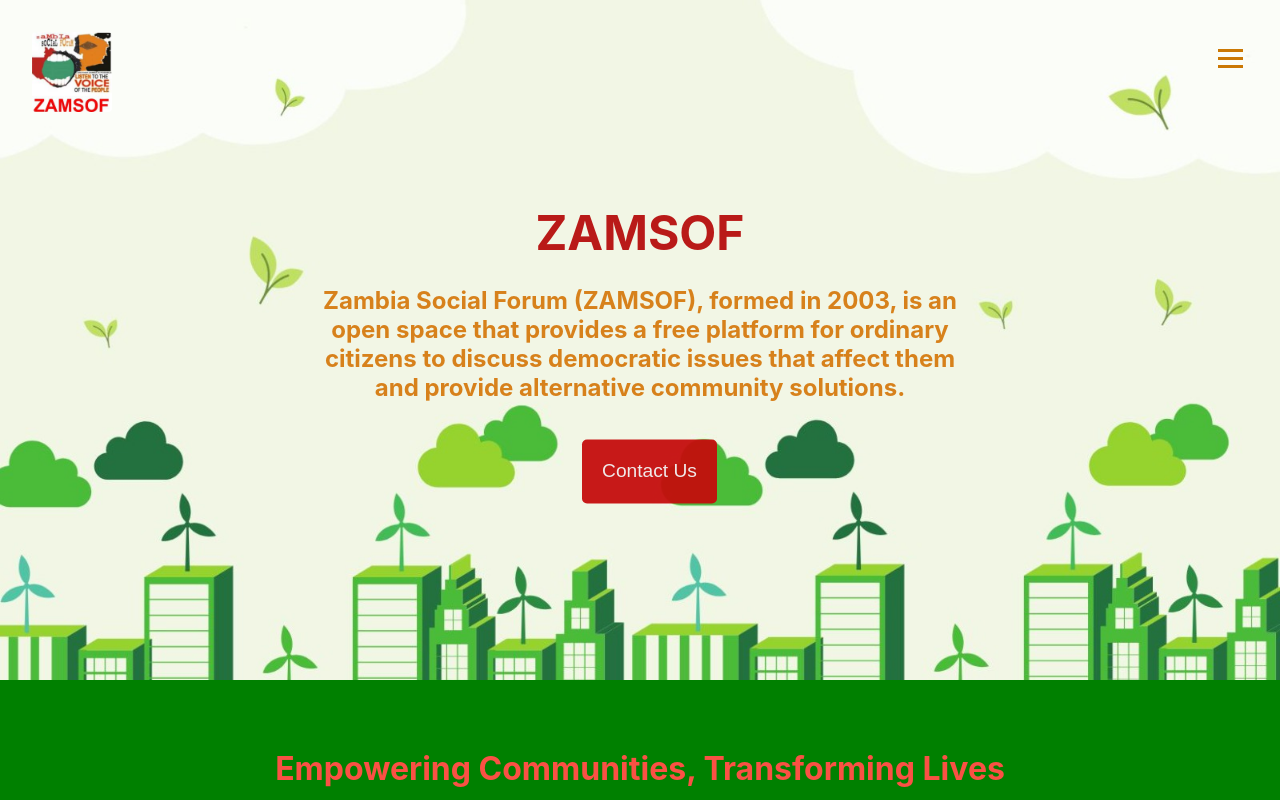
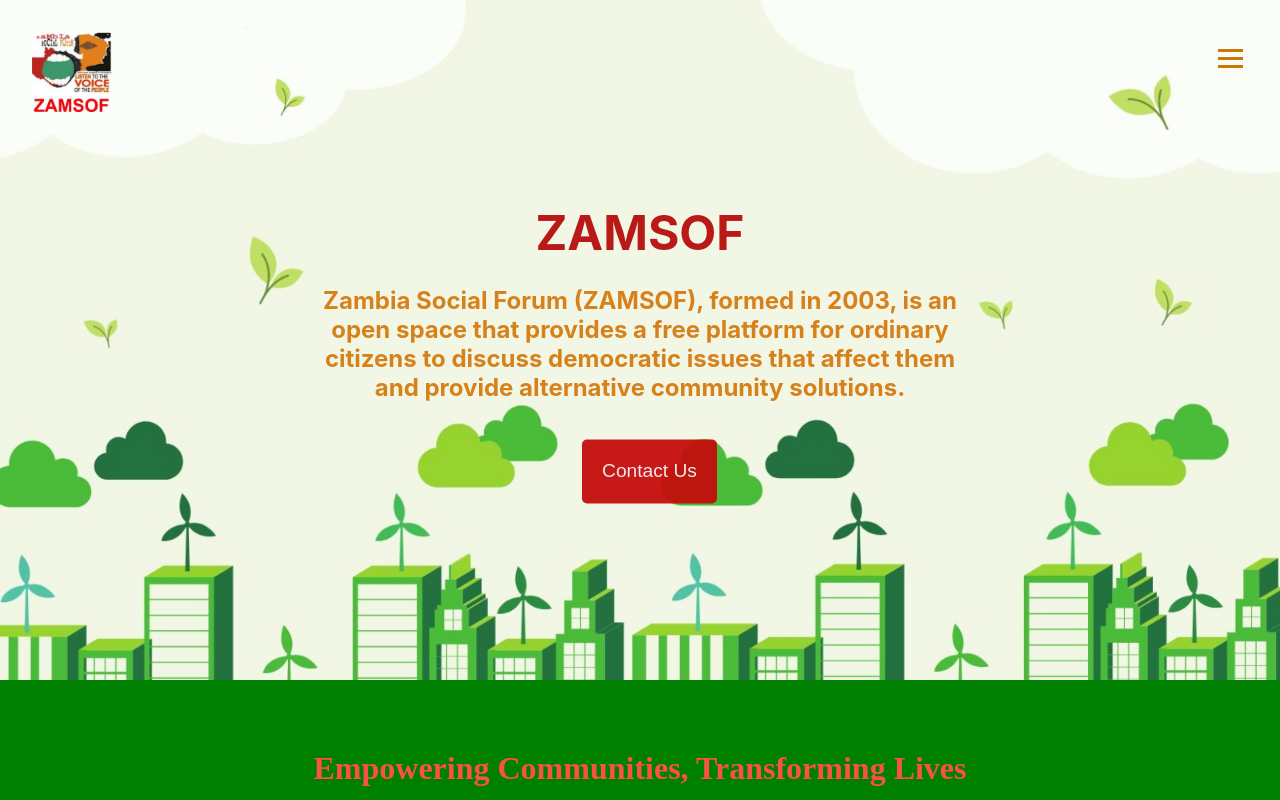
Before and after one commit to Iqapex/ecotropics, a React (Create React App) app in the folder frontend/: page / in a window 1280 px wide. Shown: the top 800 px of the page. Built offline with nearby package versions, Linux system fonts and the light colour scheme.

Commit message:
Update TagAbout.css

```diff
--- a/frontend/src/components/TagAbout/TagAbout.css
+++ b/frontend/src/components/TagAbout/TagAbout.css
@@ -28,3 +28,7 @@
       flex-direction: column; /* Change flex direction to column */
     }
   }
+
+  .carbon-text h1 {
+    font-family: 'Dancing Script', cursive;
+  }
```
